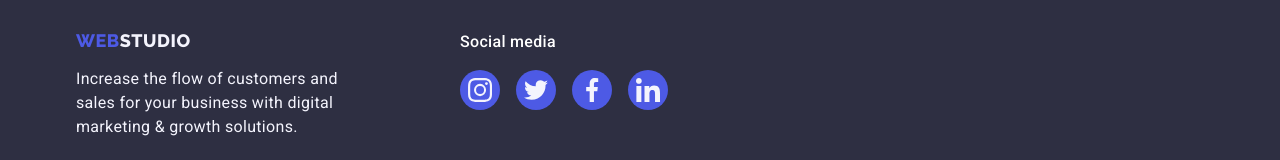
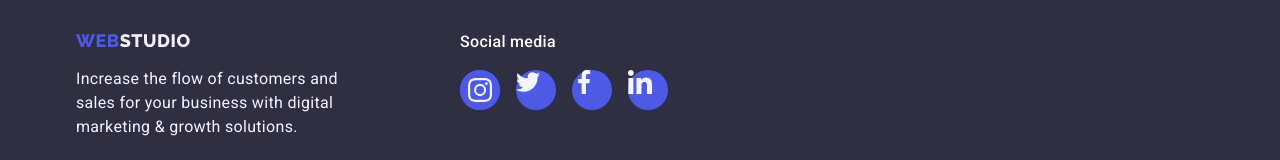
Before and after one commit to onix7l/goit-markup-hw-04, a plain HTML site: page index.html in a window 1280 px wide. Shown: the part 2981-3141 px from the top of the page. Drawn offline with nearby package versions, Linux system fonts and the light colour scheme.

Commit message:
eighteen

```diff
--- a/css/styles.css
+++ b/css/styles.css
@@ -494,7 +494,7 @@ img {
 
 .footer-item-icon {
   background-color: var(--header-logo-blue);
-  padding: 8px;
+  /* padding: 8px; */
   border-radius: 50%;
   width: 40px;
   height: 40px;
@@ -515,6 +515,10 @@ img {
   display: flex;
   align-items: center;
   justify-content: center;
+}
+
+.footer-icon {
+  fill: var(--background-color-additional);
 }
 
 .footer-social-link:hover,
```
